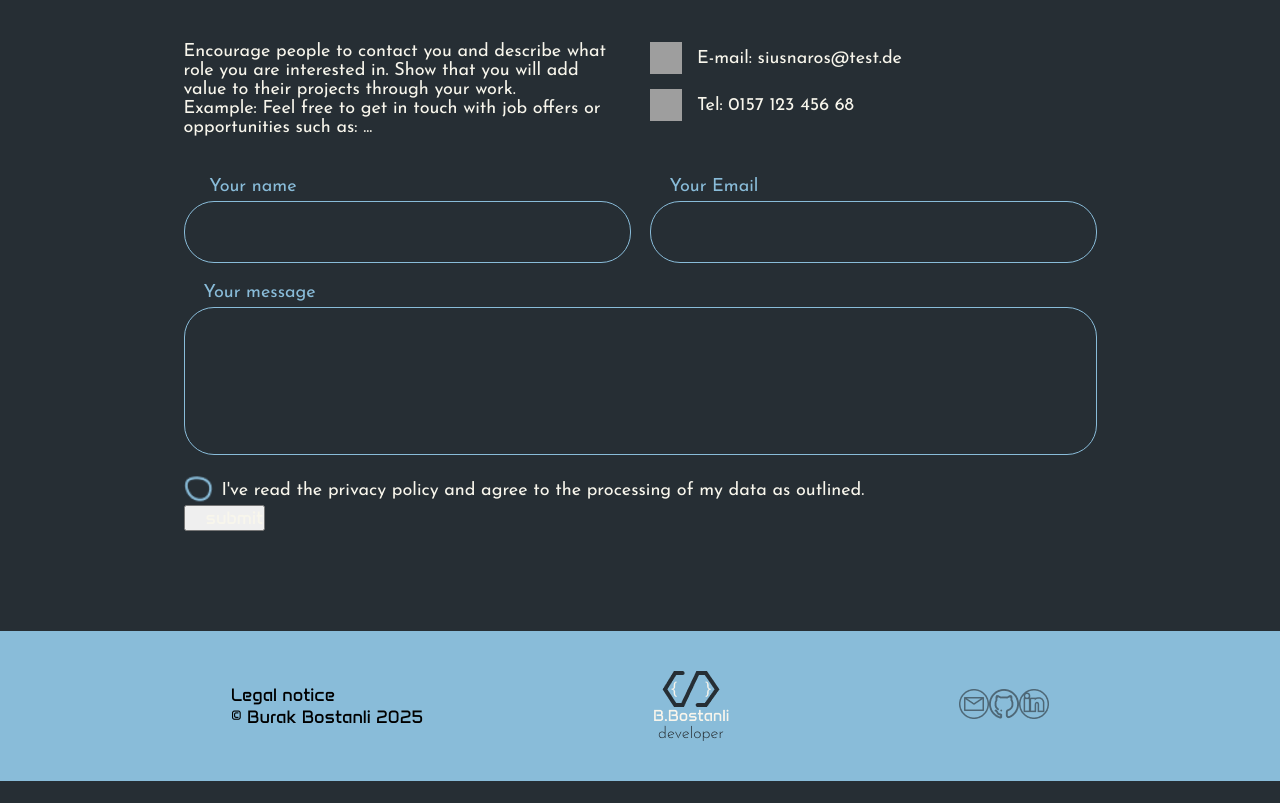
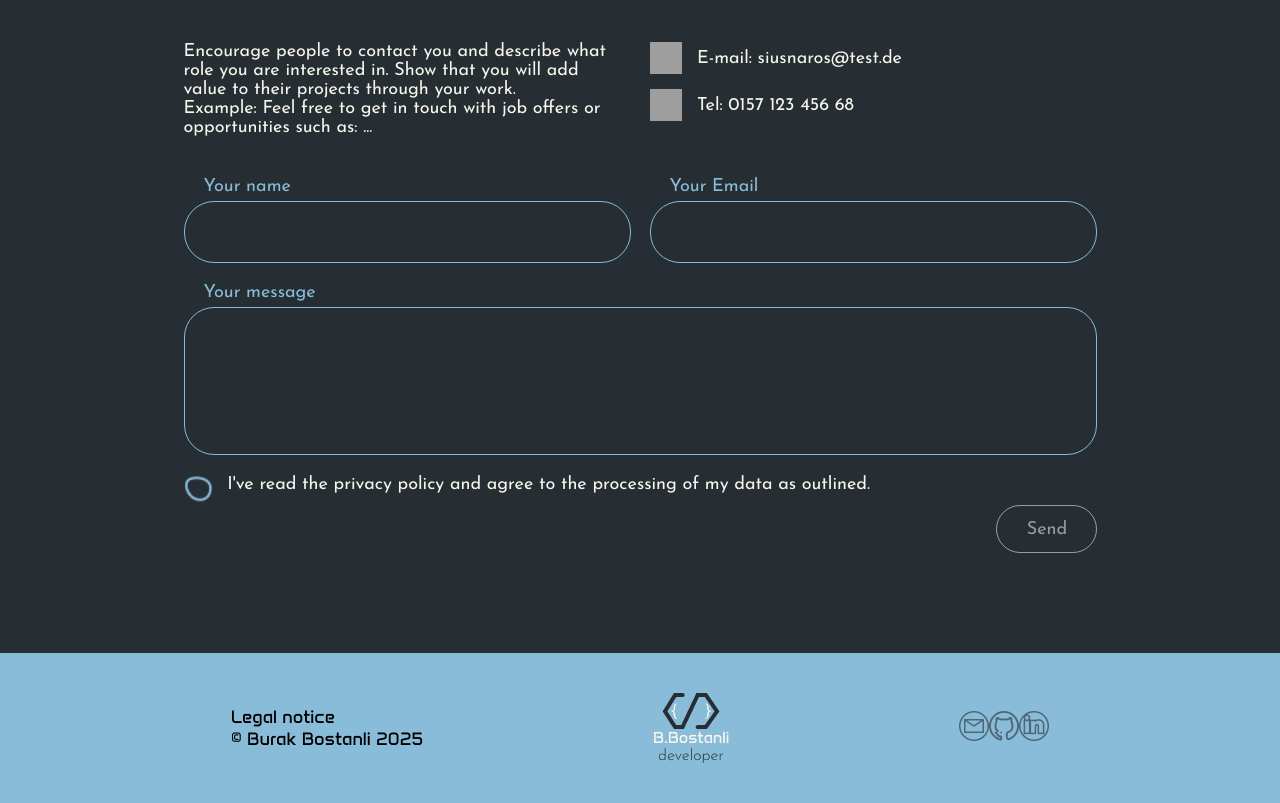
Before and after one commit to twenty2industries/portfolio, an Angular app: page / in a window 1280 px wide. Shown: the part 4760-5563 px from the top of the page. Before the commit the page ends 5541 px from the top, so only its background shows below. Built offline with nearby package versions, Linux system fonts and the light colour scheme; grey boxes are pictures that could not be loaded.

Commit message:
feat: contact-me.components implemented validation for input

```diff
--- a/src/app/main-content/contact-me/contact-me.component.html
+++ b/src/app/main-content/contact-me/contact-me.component.html
@@ -1,7 +1,9 @@
 <section>
   <form (ngSubmit)="onSubmit(contactForm)" #contactForm="ngForm">
+
     <div id="content" ng>
       <h1>Contact me</h1>
+
       <div class="input">
         <div class="text">
           <p [innerHTML]="contactData.descriptionText"></p>
@@ -14,30 +16,51 @@
             <div [class]="contactData.contactInfo.phoneClass" alt=""></div> Tel: {{contactData.contactInfo.phone}}
           </div>
         </div>
+      </div>
+
+      <div class="formularInput">
+        <div class="yourName">
+          @if (!name.valid && submitted) {
+          <span>Your Email is required</span>
+          } @else {
+                      <span>{{contactData.formFields.name.label}}</span>
+          } @if (name.valid && submitted) {
+          <img src="/images/sections/contactMe/agreed.png" alt="">
+          }
+            <input [(ngModel)]="contactDatas.name" #name="ngModel" name="name" id="yourNameField" class="textField" type="text" required minlength="3" />
+        </div>
+
+        <div class="yourName">
+          @if (!email.valid && submitted) {
+          <span>Your Email is required</span>
+          } @else {
+          <span>{{contactData.formFields.email.label}}</span>
+          } @if (email.valid && submitted) {
+          <img src="/images/sections/contactMe/agreed.png" alt="">
+          }
+          <input [(ngModel)]="contactDatas.email" #email="ngModel" name="email" id="yourEmailField" class="textField" type="text" required pattern="[a-zA-Z0-9._%+\-]+@[a-zA-Z0-9.\-]+\.[a-zA-Z]{2,}" />
+        </div>
 
       </div>
-      <div class="formularInput">
-        <div class="yourName">
-          <span> <img [src]="" [alt]=""> {{contactData.formFields.name.label}}</span>
-          <input [(ngModel)]="contactDatas.name" name="name" id="yourNameField" class="textField" type="text"
-            required />
-        </div>
-        <div class="yourName">
-          <span>{{contactData.formFields.email.label}}</span>
-          <input [(ngModel)]="contactDatas.email" name="email" id="yourEmailField" class="textField" type="text"
-            required pattern="[a-zA-Z0-9._%+\-]+@[a-zA-Z0-9.\-]+\.[a-zA-Z]{2,}" />
-        </div>
-      </div>
+
 
       <div class="messageInput">
-        <span>{{contactData.formFields.message.label}}</span>
-        <input [(ngModel)]="contactDatas.message" name="message" id="yourMessageField" class="messageField" type="text"
-          required />
+          @if (!email.valid && submitted) {
+            <span>Your Message is required</span>
+              } @else {
+                <span>{{contactData.formFields.message.label}}</span>
+              }
+
+          <input #message="ngModel" minlength="10" [(ngModel)]="contactDatas.message" name="message" id="yourMessageField" class="messageField" type="text" required />
         <div class="checkArea">
-          <input class="checkBox" type="checkbox" name="privacyCheckbox" />
-          {{contactData.formFields.message.privacyText}}
+          <div class="agreementArea">
+            <input class="checkBox" type="checkbox" name="privacyCheckbox" />
+            {{contactData.formFields.message.privacyText}}
+          </div>
         </div>
-        <input type="submit" value="submit" name="submitButton" />
+        <div class="submitArea">
+          <input class="submitButton" type="submit" value="Send" name="submitButton" />
+        </div>
       </div>
     </div>
   </form>
--- a/src/app/main-content/contact-me/contact-me.component.scss
+++ b/src/app/main-content/contact-me/contact-me.component.scss
@@ -14,7 +14,7 @@ section {
   @include dFlex(normal, normal);
   margin-top: 5rem;
   width: 100%;
-  gap: 1rem
+  gap: 1rem;
 }
 .formularInput {
   @include dFlex(space-between, center);
@@ -32,9 +32,7 @@ section {
     border: solid 0.1rem #89bcd9;
     border-radius: 3rem;
     margin-bottom: 2rem;
-    text-align:start
-
-    &:focus {
+    text-align:start &:focus {
       background-color: #64879b36; // not working
     }
   }
@@ -44,6 +42,11 @@ section {
   margin-top: 4rem;
   @include dFlex(center, start);
   flex-direction: column;
+
+  >img{
+    position: absolute;
+    padding-left: 40rem;
+  }
 }
 
 .textField {
@@ -161,8 +164,8 @@ div {
 }
 
 .checkArea {
-  @include dFlex(start, start);
-  align-items: center;
+  width: 100%;
+  @include dFlex(space-between, center);
 
   .checkBox {
     -webkit-appearance: none;
@@ -192,7 +195,27 @@ input {
   text-align: start;
   text-indent: 2rem;
   vertical-align: top;
+
   &:focus {
     background-color: #64879b36;
   }
 }
+
+.submitArea {
+  @include dFlex(end, center);
+  width: 100%;
+
+  .submitButton {
+    padding-right: 1.8rem;
+    width: 10.1rem;
+    text-align: center;
+    font-family: "Josefin Sans";
+    font-size: 1.8rem;
+    background: none;
+    height: 4.8rem;
+    border-radius: 3rem;
+    color: #f8f5ec8e;
+    border: solid 0.1rem #f8f5ec8e;
+    transition: background-color 0.17s ease-in-out;
+  }
+}
--- a/src/app/main-content/contact-me/contact-me.component.ts
+++ b/src/app/main-content/contact-me/contact-me.component.ts
@@ -12,6 +12,8 @@ import { FormsModule, NgForm } from '@angular/forms';
 export class ContactMeComponent {
   @Input() contactData!: ContactFormData;
 
+  submitted: boolean = false;
+
   contactDatas = {
     name: '',
     email: '',
@@ -19,8 +21,9 @@ export class ContactMeComponent {
   };
 
   onSubmit(ngForm: NgForm) {
-    if (ngForm.valid && ngForm.submitted) {
-          console.log(this.contactDatas);
+    if (ngForm.submitted) {
+      this.submitted = true;
+      console.log(this.submitted);
     }
   }
 }
```
Also changed, not shown: public/images/sections/contactMe/agreed.png (added).
